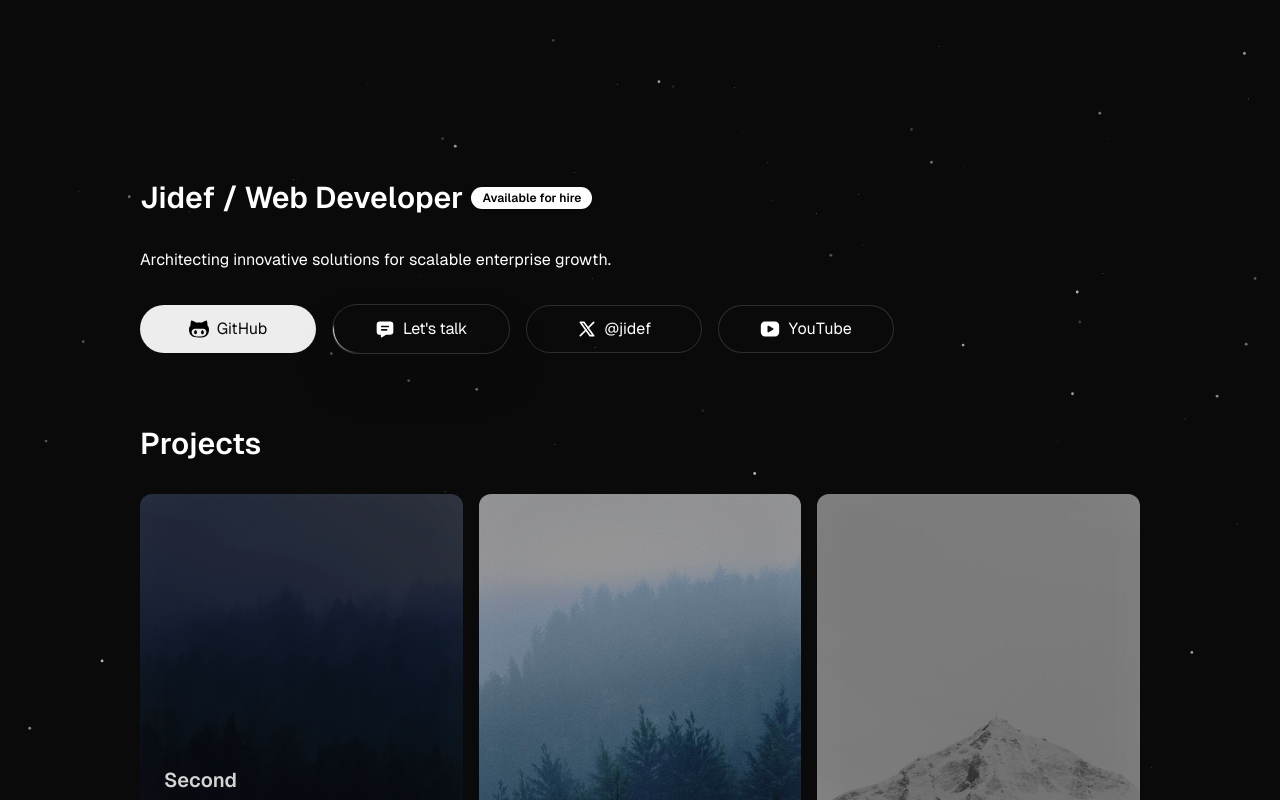
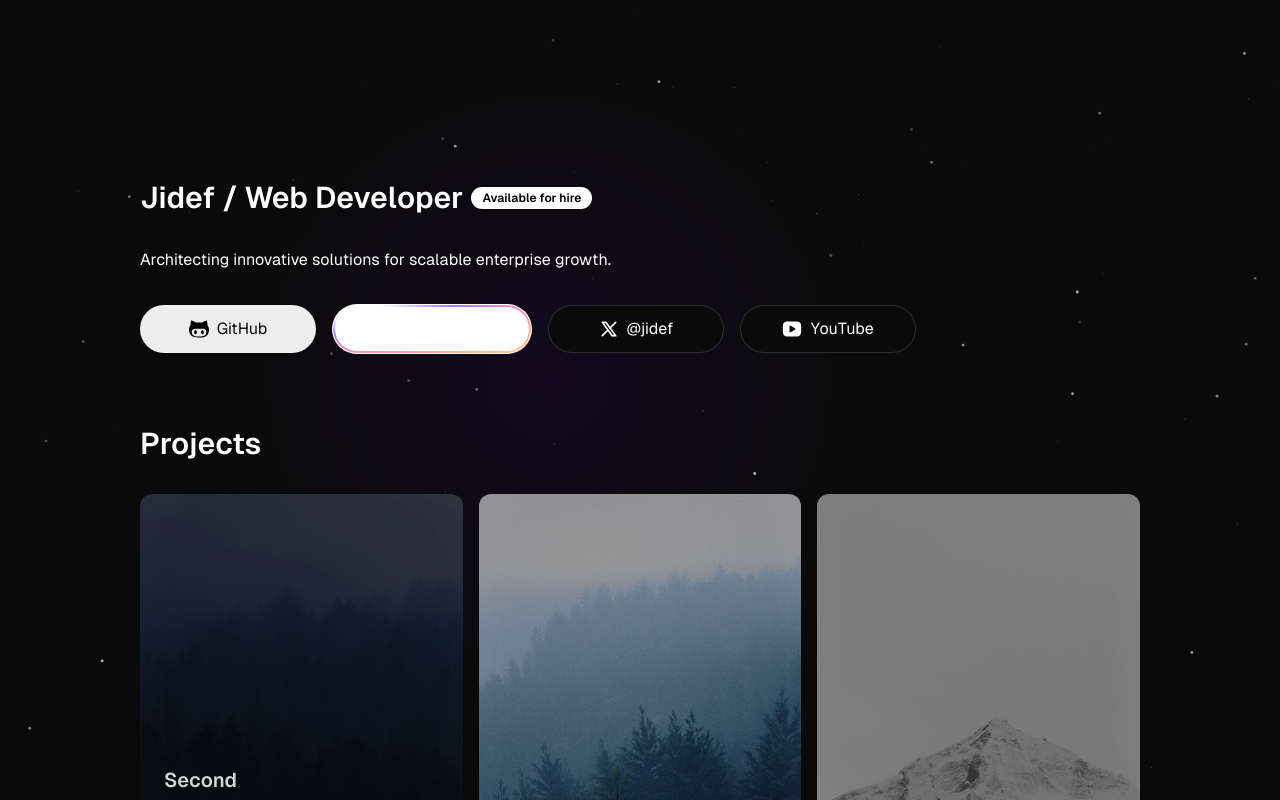
Before and after one commit to jidef/jidef.com, a Next.js app: page / in a window 1280 px wide. Shown: the top 800 px of the page. Built offline with nearby package versions, Linux system fonts and the light colour scheme.

Commit message:
Update border width and add border color transition

```diff
--- a/app/page.js
+++ b/app/page.js
@@ -5,10 +5,14 @@ import DotPattern from '@/components/magicui/dot-pattern'
 import ShimmerButton from '@/components/magicui/shimmer-button'
 import Particles from '@/components/magicui/particles'
 import { Badge } from '@/components/ui/badge'
+import ShineBorder from '@/components/magicui/shine-border'
 
 export default function Home () {
   return (
     <div className='relative font-sans grid grid-rows-[20px_1fr_20px] items-center justify-items-center min-h-screen p-8 pb-20 gap-16 sm:p-20  text-[#fff]'>
+      <div className='relative h-full w-full '>
+        <div className='absolute bottom-0 left-[15%] right-0 top-[-20%] h-[600px] w-[600px] rounded-full bg-[radial-gradient(circle_farthest-side,rgb(104,0,255,0.09),rgba(255,255,255,0))] -z-10'></div>
+      </div>
       <main className='flex flex-col gap-8 row-start-2 items-center sm:items-start w-full xl:w-[1000px] mx-auto mt-4'>
         <div className='flex row gap-2'>
           <h1 className='font-sans list-inside list-decimal text-center sm:text-left text-3xl font-semibold'>
@@ -23,7 +27,7 @@ export default function Home () {
         </span>
         <div className='flex gap-4 items-center flex-col lg:flex-row'>
           <a
-            className='rounded-full border border-solid border-transparent transition-colors flex items-center justify-center  text-background gap-2 hover:bg-[#ccccccf1] text-sm sm:text-base h-10 sm:h-12 px-4 sm:px-5 bg-foreground min-w-56 xl:min-w-44'
+            className='rounded-full border border-solid border-transparent flex items-center justify-center  text-background gap-2  text-sm sm:text-base h-10 sm:h-12 px-4 sm:px-5 bg-foreground min-w-56 xl:min-w-44 transition-[0.6s] hover:scale-105'
             href='https://github.com/jidef'
             target='_blank'
             rel='noopener noreferrer'
@@ -42,8 +46,29 @@ export default function Home () {
             target='_blank'
             rel='noopener noreferrer'
           >
+            <ShineBorder
+              className='text-center capitalize transition-[0.6s] hover:scale-105'
+              color={['#A07CFE', '#FE8FB5', '#FFBE7B']}
+            >
+              <span className='whitespace-pre-wrap text-center  leading-none tracking-tight text-white dark:from-white text-sm py-0 sm:text-base flex items-center justify-center gap-2 min-w-52 xl:min-w-40'>
+                <Image
+                  aria-hidden
+                  src='/send.svg'
+                  alt='Send icon'
+                  width={20}
+                  height={20}
+                />
+                Let's talk
+              </span>
+            </ShineBorder>
+          </a>
+          {/* <a
+            href='mailto:contact@jidef.com'
+            target='_blank'
+            rel='noopener noreferrer'
+          >
             <ShimmerButton className='shadow-2xl'>
-              <span className='whitespace-pre-wrap text-center  leading-none tracking-tight text-white dark:from-white text-sm py-0 sm:text-base flex items-center justify-center gap-2 min-w-44 xl:min-w-32'>
+              <span className='whitespace-pre-wrap text-center  leading-none tracking-tight text-white dark:from-white text-sm py-0 sm:text-base flex items-center justify-center gap-2 min-w-44 xl:min-w-32 '>
                 <Image
                   aria-hidden
                   src='/send.svg'
@@ -54,9 +79,10 @@ export default function Home () {
                 Let's talk
               </span>
             </ShimmerButton>
-          </a>
+          </a> */}
+
           <a
-            className='rounded-full border border-solid border-white/[.145] transition-colors flex items-center justify-center hover:bg-[#1a1a1a] hover:border-transparent text-sm sm:text-base h-10 sm:h-12 px-4 sm:px-5 min-w-56 xl:min-w-44 gap-2 '
+            className='rounded-full border border-solid border-white/[.145] flex items-center justify-center text-sm sm:text-base h-10 sm:h-12 px-4 sm:px-5 min-w-56 xl:min-w-44 gap-2 bg-background transition-[0.6s] hover:scale-105'
             href='https://x.com/jidef'
             target='_blank'
             rel='noopener noreferrer'
@@ -71,7 +97,7 @@ export default function Home () {
             @jidef
           </a>
           <a
-            className='rounded-full border border-solid border-white/[.145] transition-colors flex items-center justify-center hover:bg-[#1a1a1a] hover:border-transparent text-sm sm:text-base h-10 sm:h-12 px-4 sm:px-5 gap-2 bg-background min-w-56 xl:min-w-44'
+            className='rounded-full border border-solid border-white/[.145] flex items-center justify-center text-sm sm:text-base h-10 sm:h-12 px-4 sm:px-5 gap-2 bg-background min-w-56 xl:min-w-44 transition-[0.6s] hover:scale-105'
             href='https://youtube.com/jidef'
             target='_blank'
             rel='noopener noreferrer'
--- a/components/magicui/bento-grid.js
+++ b/components/magicui/bento-grid.js
@@ -41,10 +41,15 @@ const BentoCard = ({
 
     <div
       className={cn(
-        'pointer-events-none absolute bottom-0 flex w-full translate-y-10 transform-gpu flex-row items-center p-2 opacity-0 transition-all duration-300 group-hover:translate-y-0 group-hover:opacity-100 text-white'
+        'pointer-events-none absolute bottom-0 flex w-full translate-y-10 transform-gpu flex-row items-center p-2 opacity-0 transition-all duration-300 group-hover:translate-y-0 group-hover:opacity-100 text-white z-10 gap-2'
       )}
     >
-      <Button variant='ghost' asChild size='' className='pointer-events-auto'>
+      <Button
+        variant='ghost'
+        asChild
+        size=''
+        className='pointer-events-auto rounded-full border border-solid border-white/[.145]'
+      >
         <a href={href} className='flex row gap-2'>
           <Image
             aria-hidden
@@ -56,7 +61,12 @@ const BentoCard = ({
           {cta}
         </a>
       </Button>
-      <Button variant='ghost' asChild size='' className='pointer-events-auto'>
+      <Button
+        variant='ghost'
+        asChild
+        size=''
+        className='pointer-events-auto rounded-full border border-solid border-white/[.145]'
+      >
         <a href={href} className='flex row gap-2'>
           <Image
             aria-hidden
--- a/components/magicui/shine-border.js
+++ b/components/magicui/shine-border.js
@@ -14,7 +14,7 @@ import { cn } from '@/lib/utils'
  */
 export default function ShineBorder ({
   borderRadius = 40,
-  borderWidth = 1,
+  borderWidth = 2,
   duration = 14,
   color = '#fff',
   className,
@@ -26,7 +26,7 @@ export default function ShineBorder ({
         '--border-radius': `${borderRadius}px`
       }}
       className={cn(
-        'relative grid min-h-[20px] w-fit min-w-[200px] place-items-center rounded-[--border-radius]  bg-white p-3 text-black dark:bg-black dark:text-white border-white/[.145] border border-solid',
+        'relative grid min-h-[20px] w-fit min-w-[200px] place-items-center rounded-[--border-radius]  bg-white p-3 text-black dark:bg-background dark:text-white border-white/[.145] border border-solid',
         className
       )}
     >
--- a/components/projects.js
+++ b/components/projects.js
@@ -11,7 +11,7 @@ const features = [
     background: (
       <img
         src='/image1.jpg'
-        className='absolute h-full w-full object-cover opacity-60'
+        className='absolute h-full w-full object-cover opacity-60 transition duration-300 ease-in-out hover:scale-110'
       ></img>
     ),
     className: 'lg:row-start-1 lg:row-end-4 lg:col-start-2 lg:col-end-3'
@@ -25,7 +25,7 @@ const features = [
     background: (
       <img
         src='/image5.jpg'
-        className='absolute h-full w-full object-cover opacity-60'
+        className='absolute h-full w-full object-cover opacity-60 transition duration-300 ease-in-out hover:scale-110'
       ></img>
     ),
     className: 'lg:col-start-1 lg:col-end-2 lg:row-start-1 lg:row-end-3'
@@ -39,7 +39,7 @@ const features = [
     background: (
       <img
         src='/image3.jpg'
-        className='absolute h-full w-full object-cover opacity-60'
+        className='absolute h-full w-full object-cover opacity-60 transition duration-300 ease-in-out hover:scale-110'
       ></img>
     ),
     className: 'lg:col-start-1 lg:col-end-2 lg:row-start-3 lg:row-end-4'
@@ -53,7 +53,7 @@ const features = [
     background: (
       <img
         src='/image2.jpg'
-        className='absolute h-full w-full object-cover opacity-60'
+        className='absolute h-full w-full object-cover opacity-60 transition duration-300 ease-in-out hover:scale-110'
       ></img>
     ),
     className: 'lg:col-start-3 lg:col-end-3 lg:row-start-1 lg:row-end-4'
```
